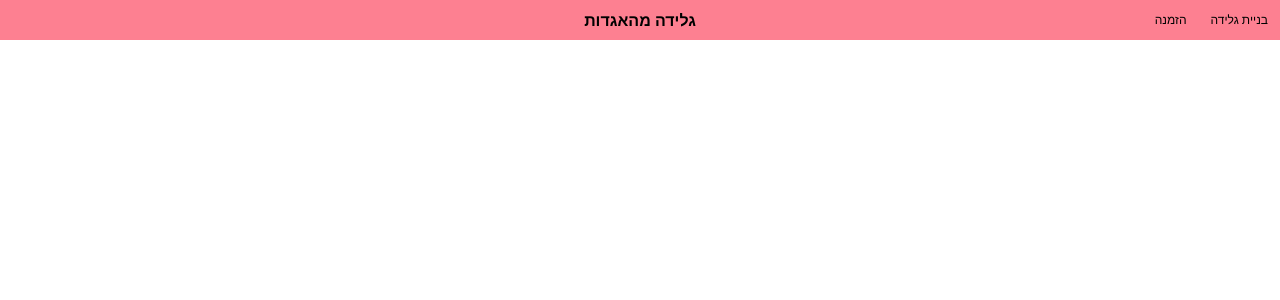
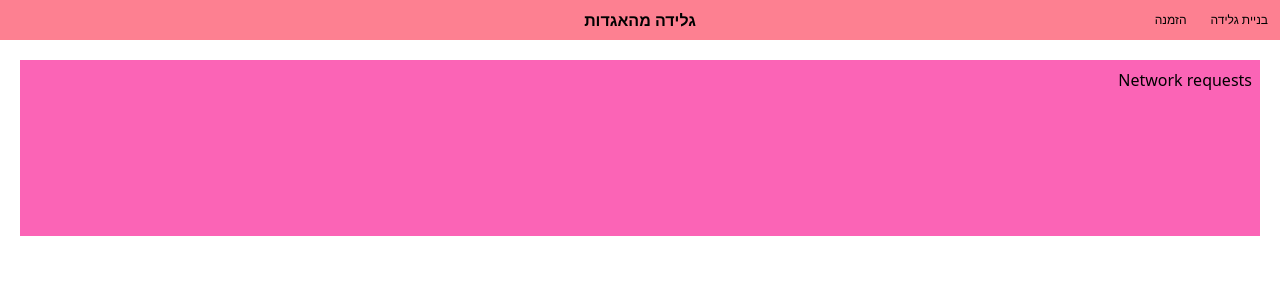
Before and after one commit to drorsoft/react-course, a React (Vite) app: page /requests in a window 1280 px wide. Shown: the top 300 px of the page. Built offline with nearby package versions, Linux system fonts and the light colour scheme.

Commit message:
added a new route

```diff
--- a/src/examples/NetworkRequests.jsx
+++ b/src/examples/NetworkRequests.jsx
@@ -1,11 +1,10 @@
 
 export const NetworkRequests = () => {
-    return (<div className="p-5 w-screen min-h-screen flex flex-col items-center justify-center  ">
+    return (<div className="p-5 w-screen min-h-screen flex flex-col items-start justify-start  ">
+
         <div className="flex flex-row gap-4 justify-start   bg-pink-400 w-full h-44 p-2  ">
+            Network requests
 
-            <div className="w-20 h-12 border border-blue-400 p-4 bg-amber-200 flex-1/3">
-                Item 6
-            </div>
 
         </div>
     </div>)
--- a/src/router/routes.jsx
+++ b/src/router/routes.jsx
@@ -8,6 +8,7 @@ import { ProtectedRoute } from "./ProtectedRoute";
 import { useContext } from "react";
 import { GlobalContext } from "../context/globalContext";
 import { Checkout } from "../pages/Checkout";
+import { NetworkRequests } from "../examples/NetworkRequests";
 
 export const AppRoutes = () => {
     const { isAuth } = useContext(GlobalContext);
@@ -15,11 +16,11 @@ export const AppRoutes = () => {
         <Routes>
             <Route path="/" element={<IceCreamBuilderPage />} />
             <Route path="/checkout" element={<Checkout />} />
+            <Route path="/requests" element={<NetworkRequests />} />
             <Route path="/orders" element={<Orders />} />
             <Route path="/order/:orderId" element={
                 <ProtectedRoute isAllowed={isAuth}>
                     <Order />
                 </ProtectedRoute>} />
         </Routes>)
-
 }
```
